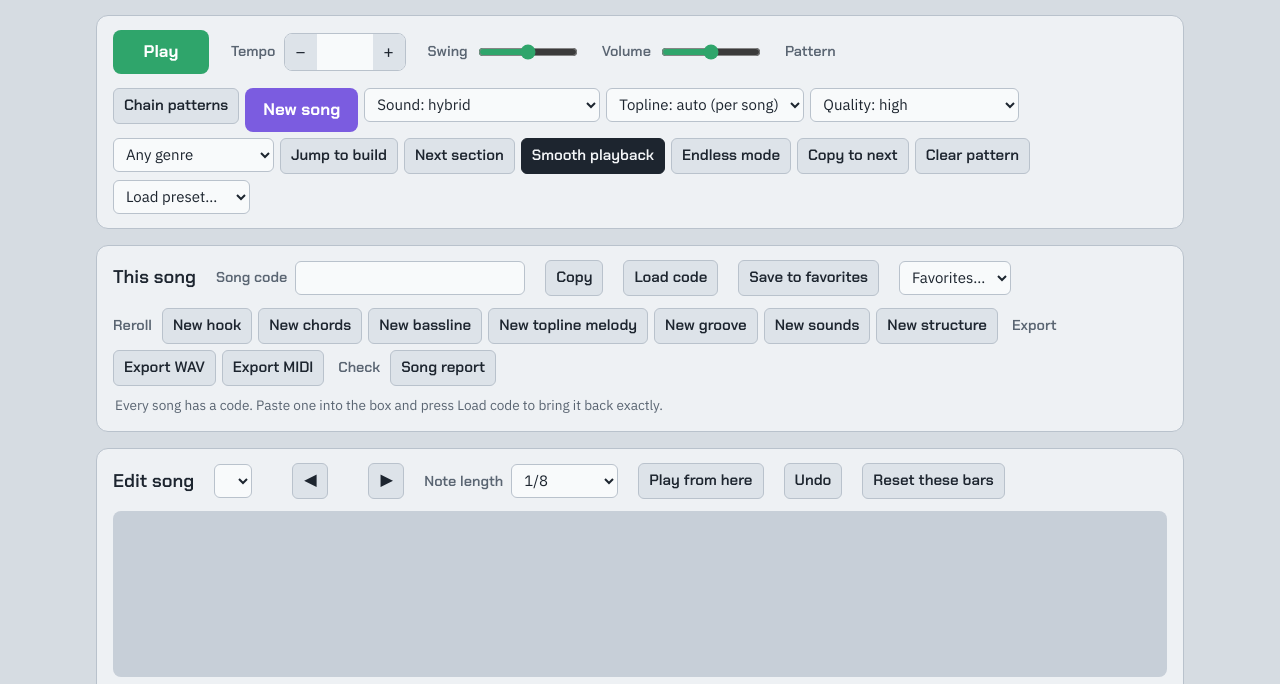
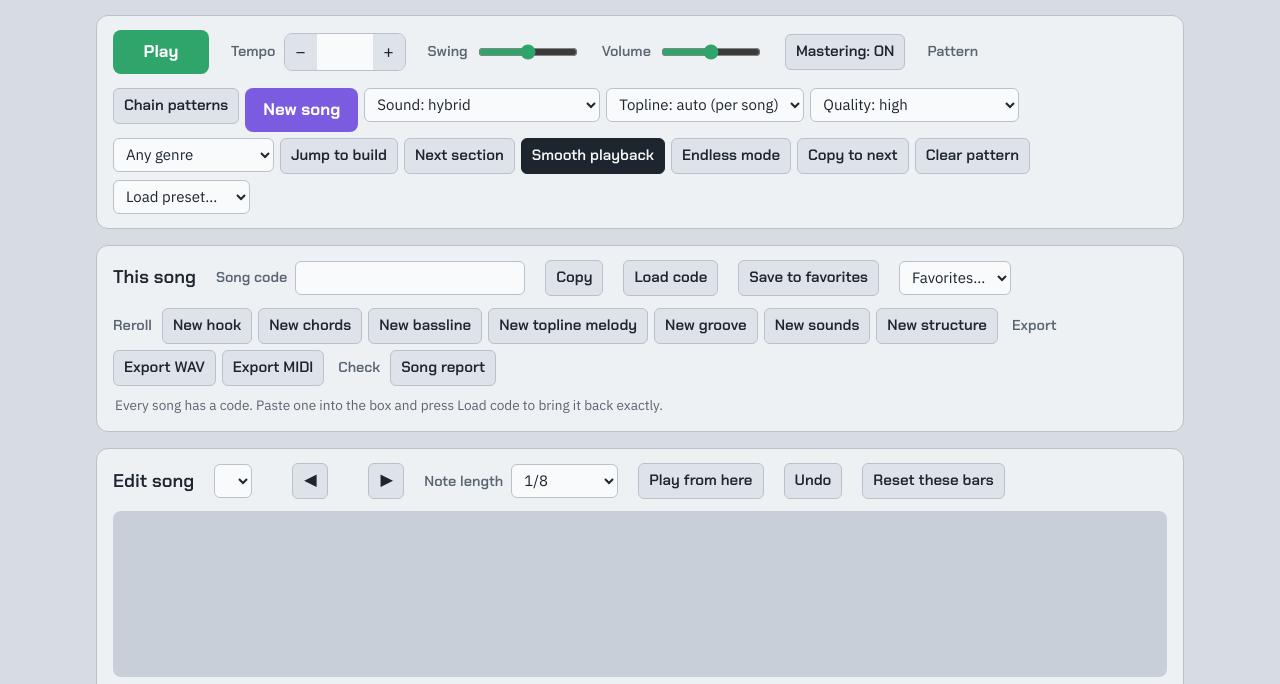
Before and after one commit to cryan7755/loopbench, a website: page src/index.template.html in a window 1280 px wide. Shown: the part 105-789 px from the top of the page. Drawn offline with Linux system fonts and the light colour scheme.

Commit message:
Expose mastering A/B toggle in transport

```diff
--- a/src/index.template.html
+++ b/src/index.template.html
@@ -122,6 +122,7 @@ select{background:var(--cell);border:1px solid var(--line);border-radius:6px;hei
     </div>
     <label class="field"><span>Swing</span><input id="swing" type="range" min="0" max="100"></label>
     <label class="field"><span>Volume</span><input id="master" type="range" min="0" max="100"></label>
+    <button class="chip" id="masterBypass" aria-pressed="false" title="Compare the unmastered mix with the processed master">Mastering: ON</button>
     <div class="field"><span>Pattern</span><div class="pats" id="pats"></div></div>
     <div class="tools">
       <button class="chip" id="chain" aria-pressed="false" title="Play every non-empty pattern in order">Chain patterns</button>
```
